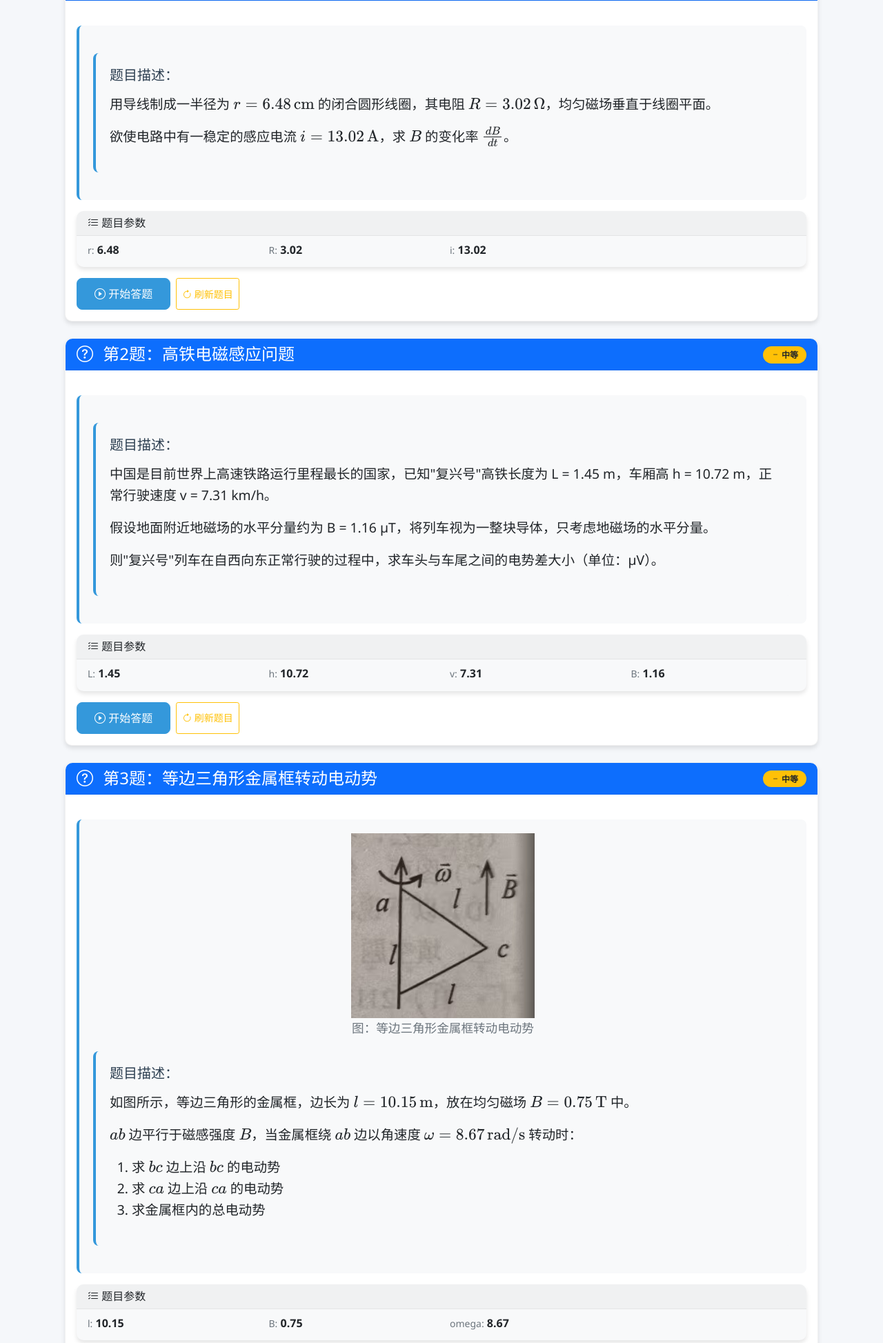
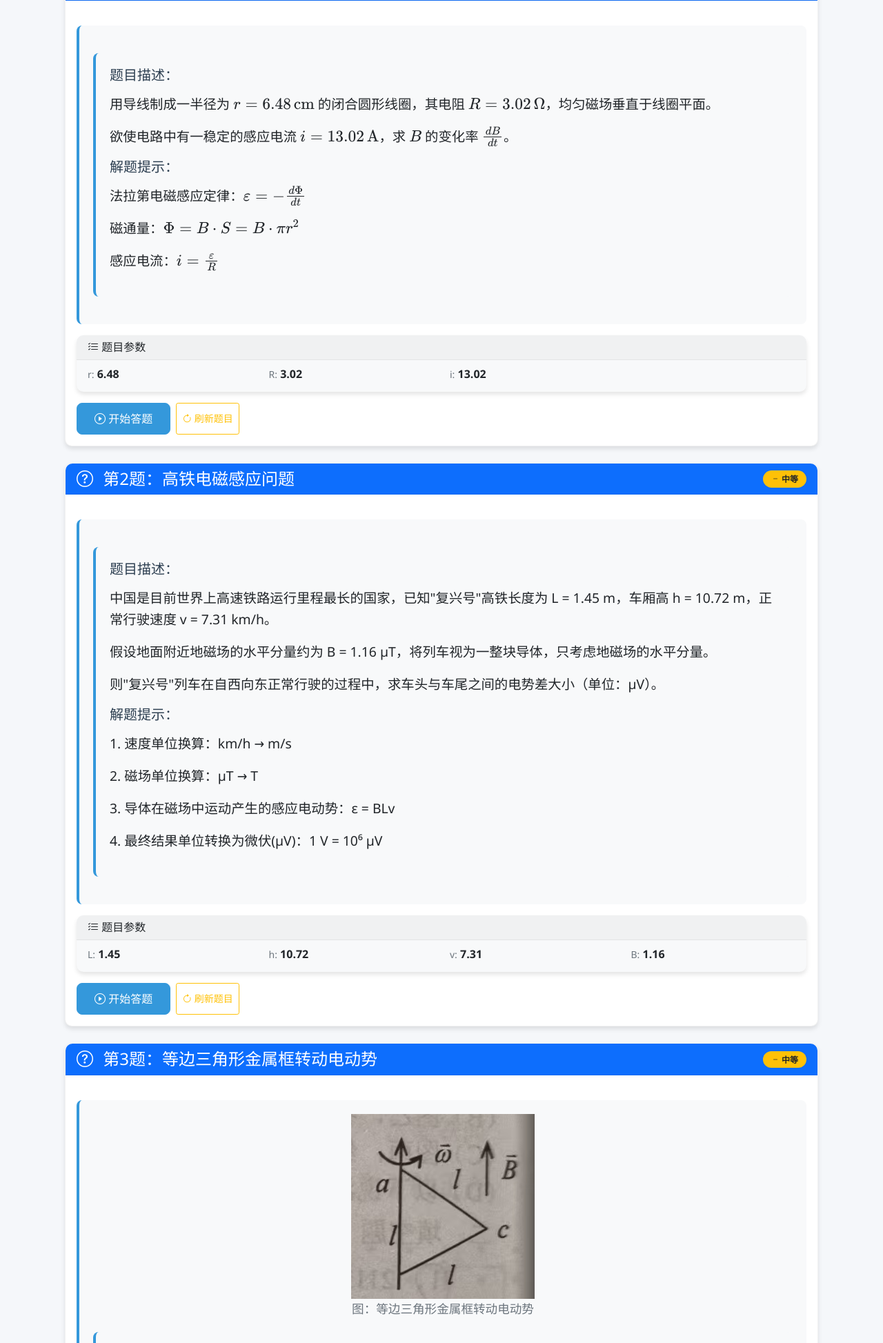
Before and after one commit to 2648156614/PythonProject, a Flask app: page /all_problems in a window 1280 px wide. Shown: the part 481-2428 px from the top of the page at 69% size. Run offline with Flask 3, Linux system fonts and the light colour scheme; the visitor is signed in with stand-in values (Sample User, id 1); data that the repository does not hold is empty.

Commit message:
修改了答题提示消失问题

```diff
--- a/physics_project/app.py
+++ b/physics_project/app.py
@@ -457,8 +457,8 @@ def initialize_database():
                     <h5>题目描述：</h5>
                     <p>用导线制成一半径为 \( r = __r__ \, \text{cm} \) 的闭合圆形线圈，其电阻 \( R = __R__ \, \Omega \)，均匀磁场垂直于线圈平面。</p>
                     <p>欲使电路中有一稳定的感应电流 \( i = __i__ \, \text{A} \)，求 \( B \) 的变化率 \( \frac{dB}{dt} \)。</p>
-                    <div class="alert alert-info mt-3">
-                        <h5><i class="bi bi-lightbulb"></i> 解题提示：</h5>
+                    <div class="problem-hint-static">
+                        <h5>解题提示：</h5>
                         <p>法拉第电磁感应定律：\( \varepsilon = -\frac{d\Phi}{dt} \)</p>
                         <p>磁通量：\( \Phi = B \cdot S = B \cdot \pi r^2 \)</p>
                         <p>感应电流：\( i = \frac{\varepsilon}{R} \)</p>
@@ -480,8 +480,8 @@ def initialize_database():
             <p>中国是目前世界上高速铁路运行里程最长的国家，已知"复兴号"高铁长度为 L = __L__ m，车厢高 h = __h__ m，正常行驶速度 v = __v__ km/h。</p>
             <p>假设地面附近地磁场的水平分量约为 B = __B__ μT，将列车视为一整块导体，只考虑地磁场的水平分量。</p>
             <p>则"复兴号"列车在自西向东正常行驶的过程中，求车头与车尾之间的电势差大小（单位：μV）。</p>
-            <div class="alert alert-info mt-3">
-                <h5><i class="bi bi-lightbulb"></i> 解题提示：</h5>
+            <div class="problem-hint-static">
+                        <h5>解题提示：</h5>
                 <p>1. 速度单位换算：km/h → m/s</p>
                 <p>2. 磁场单位换算：μT → T</p>
                 <p>3. 导体在磁场中运动产生的感应电动势：ε = BLv</p>
@@ -508,8 +508,8 @@ def initialize_database():
                         <li>求 \( ca \) 边上沿 \( ca \) 的电动势</li>
                         <li>求金属框内的总电动势</li>
                     </ol>
-                    <div class="alert alert-info mt-3">
-                        <h5><i class="bi bi-lightbulb"></i> 解题提示：</h5>
+                    <div class="problem-hint-static">
+                        <h5>解题提示：</h5>
                         <p>动生电动势：\( \varepsilon = \int (\vec{v} \times \vec{B}) \cdot d\vec{l} \)</p>
                         <p>考虑各边的运动情况和磁场方向</p>
                     </div>
@@ -535,8 +535,8 @@ def initialize_database():
                         <li>总感应电动势的大小</li>
                         <li>动生电动势随 \( AC \) 运动的变化趋势（增大填1，减小填-1）</li>
                     </ol>
-                    <div class="alert alert-info mt-3">
-                        <h5><i class="bi bi-lightbulb"></i> 解题提示：</h5>
+                    <div class="problem-hint-static">
+                        <h5>解题提示：</h5>
                         <p>动生电动势：导体切割磁感线产生</p>
                         <p>感生电动势：磁场变化产生</p>
                         <p>总电动势为两者之和</p>
@@ -562,8 +562,8 @@ def initialize_database():
                         <li>当 \( aOc \) 以速度 \( v = __v__ \, \text{m/s} \) 沿 \( x \) 轴正向运动时，导线上 \( a, c \) 两点间电势差 \( U_{ac} \)</li>
                         <li>当 \( aOc \) 以速度 \( v \) 沿 \( y \) 轴正向运动时，判断 \( a, c \) 两点电势高低（a点高填1，c点高填-1）</li>
                     </ol>
-                    <div class="alert alert-info mt-3">
-                        <h5><i class="bi bi-lightbulb"></i> 解题提示：</h5>
+                    <div class="problem-hint-static">
+                        <h5>解题提示：</h5>
                         <p>动生电动势公式：\( \varepsilon = \int (\vec{v} \times \vec{B}) \cdot d\vec{l} \)</p>
                         <p>考虑不同运动方向时各段的电动势，注意30度角的影响</p>
                         <p>总电势差为各段电动势的代数和</p>
@@ -587,8 +587,8 @@ def initialize_database():
                         <li>两次插入过程中，线圈中感应电荷量是否相同？（相同填1，不同填0）</li>
                         <li>两次插入过程中，手推磁铁所做的功是否相同？（相同填1，不同填0）</li>
                     </ol>
-                    <div class="alert alert-info mt-3">
-                        <h5><i class="bi bi-lightbulb"></i> 解题提示：</h5>
+                    <div class="problem-hint-static">
+                        <h5>解题提示：</h5>
                         <p>感应电荷量：\( q = \frac{\Delta\Phi}{R} \)</p>
                         <p>做功与功率和时间有关</p>
                     </div>
@@ -609,8 +609,8 @@ def initialize_database():
                     <p>电阻为 \( R = __R__ \, \Omega \) 的闭合线圈折成半径分别为 \( a = __a__ \, \text{cm} \) 和 \( 2a \) 的两个圆，</p>
                     <p>将其置于与两圆平面垂直的匀强磁场内，磁感应强度按 \( B = B_0 \sin(\omega t) \) 的规律变化。</p>
                     <p>已知 \( B_0 = __B0__ \, \text{T} \)，\( \omega = __omega__ \, \text{rad/s} \)，求线圈中感应电流的最大值。</p>
-                    <div class="alert alert-info mt-3">
-                        <h5><i class="bi bi-lightbulb"></i> 解题提示：</h5>
+                    <div class="problem-hint-static">
+                        <h5>解题提示：</h5>
                         <p>法拉第电磁感应定律</p>
                         <p>总电动势为两个线圈电动势之和</p>
                         <p>感应电流最大值</p>
@@ -634,8 +634,8 @@ def initialize_database():
                     <p>并用它做成一个半径为 \( R = __R__ \, \text{m} \) 的圆形回路。圆形回路的平面与磁感强度 \( B \) 垂直。</p>
                     <p>试求这回路中的感应电流。</p>
                     <p>其中铜的电阻率 \( \rho = 1.7 \times 10^{-7} \, \Omega\cdot\text{m} \)，铜的密度 \( d = __density__ \, \text{kg/m}^3 \)。</p>
-                    <div class="alert alert-info mt-3">
-                        <h5><i class="bi bi-lightbulb"></i> 解题提示：</h5>
+                    <div class="problem-hint-static">
+                        <h5>解题提示：</h5>
                         <p>导线长度与质量关系</p>
                         <p>回路电阻计算</p>
                         <p>感应电动势与电流关系</p>
```
Also changed, not shown: physics_project/templates/problem_ajax.html (+68 -2 lines).
